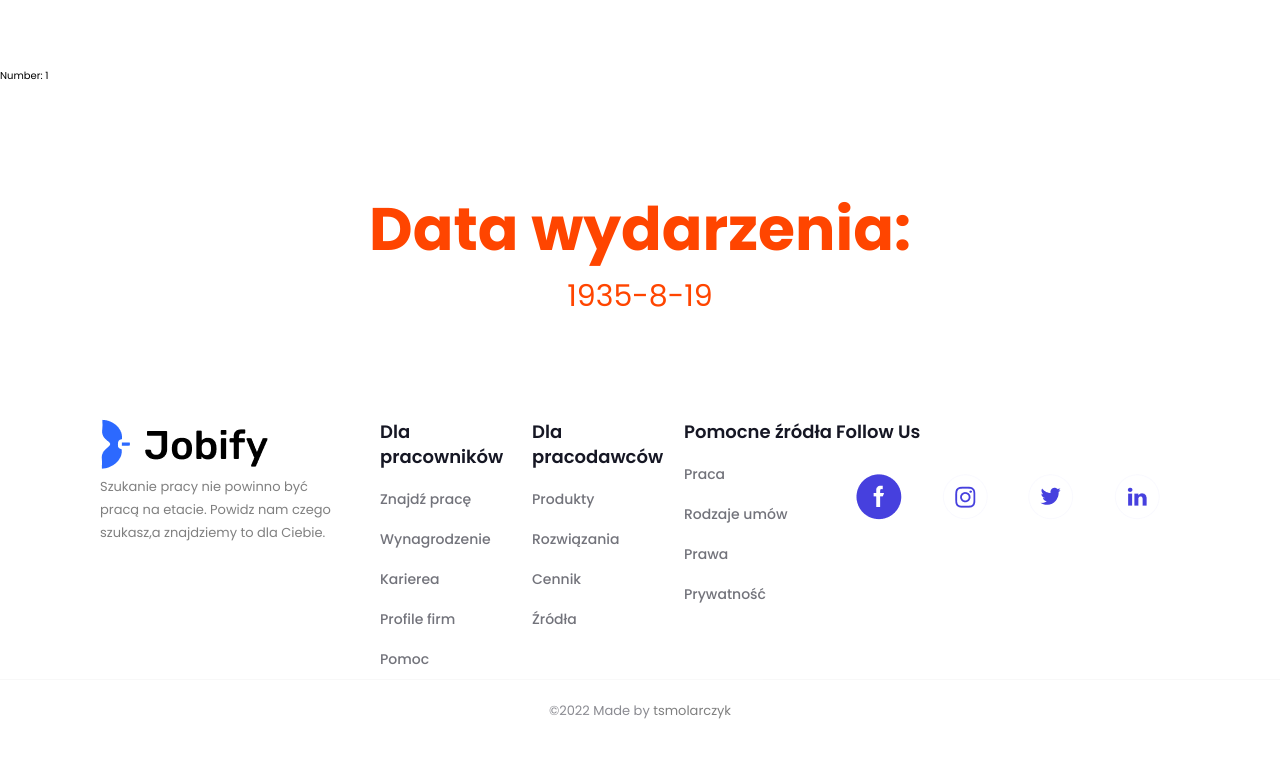
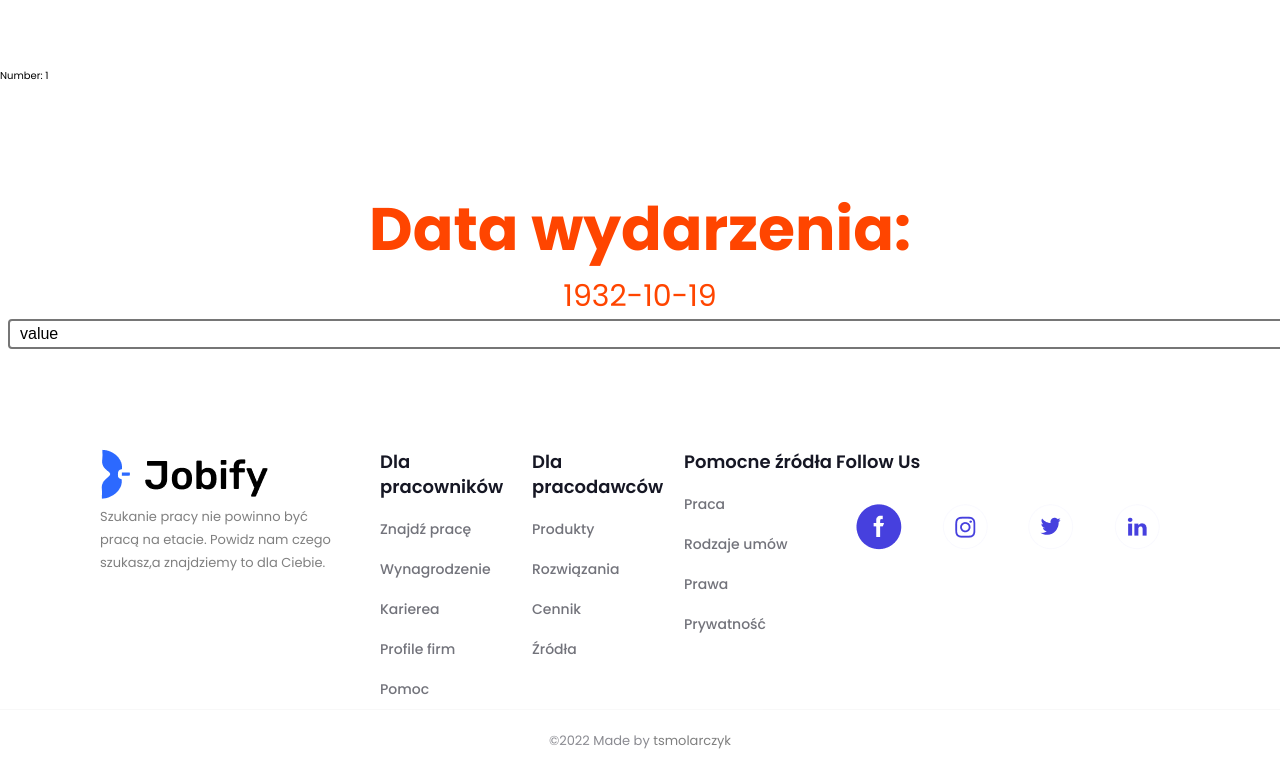
Before and after one commit to tsmolarczyk/Jobify, a React (Create React App) app: page / in a window 1280 px wide. Shown: the part 3719-4490 px from the top of the page. Before the commit the page ends 4460 px from the top, so only its background shows below. Built offline with nearby package versions, Linux system fonts and the light colour scheme; no server answers.

Commit message:
add tests, wrapper nad mockImplementation

```diff
--- a/src/components/Input/Input.tsx
+++ b/src/components/Input/Input.tsx
@@ -32,6 +32,7 @@ const Input = ({
         onBlur={onBlur}
         type={type}
       />
+
       {error && <span>{error}</span>}
     </>
   );
--- a/src/components/Main/DateComponent/DateComponent.tsx
+++ b/src/components/Main/DateComponent/DateComponent.tsx
@@ -1,5 +1,6 @@
 import { parseDate } from 'components/utils';
 import css from './DateComponent.module.css';
+import { Input } from 'components/Input/Input';
 
 type Props = {
   date: Date;
@@ -12,14 +13,16 @@ const DateComponent = ({ date }: Props) => {
     <div className={css.container}>
       <h1>Data wydarzenia: </h1>
       <p>{parsedDate}</p>
+      <Input
+        onChange={(e) => {
+          debugger;
+        }}
+        type='text'
+        value='value'
+        placeholder='someInput'
+      />
     </div>
   );
 };
 
 export { DateComponent };
-
-// 1. Przetestuj funkcje (zwroc uwage na edge kejsy)
-// 2. Napisz komponent, który wyswietla date z propsa <Date date={new Date} />
-// 3. Zamockuj tak parseDate zeby zawsze zwracala "Ala ma kota"
-// 4. Przetestuj input (test czy wyswietla sie error, czy wykonuje sie onChange na kazdym wpisaniu czegos)
-// 5. Przeczytaj o jest.mock oraz jest.fn()
--- a/src/components/Main/Main.tsx
+++ b/src/components/Main/Main.tsx
@@ -20,7 +20,7 @@ const Main = () => {
       <PostOffer />
       <JobTraining />
       <div>Number: {number}</div>
-      <DateComponent date={new Date('August 19, 1935 23:15:30 GMT+00:00')} />
+      <DateComponent date={new Date('October 19, 1932')} />
     </div>
   );
 };
--- a/src/components/utils.ts
+++ b/src/components/utils.ts
@@ -1,3 +1,7 @@
 export const parseDate = (date: Date) => {
-  return `${date.getFullYear()}-${date.getMonth() + 1}-${date.getDate()}`; // YYYY-MM-DD 2021-03-05
+  return `${date.getFullYear()}-${('0' + (date.getMonth() + 1)).slice(-2)}-${(
+    '0' + date.getDate()
+  ).slice(-2)}`;
+
+  // YYYY-MM-DD 2021-03-05
 };
```
Also changed, not shown: 2 other files (tests, documents, lock files or other folders).
